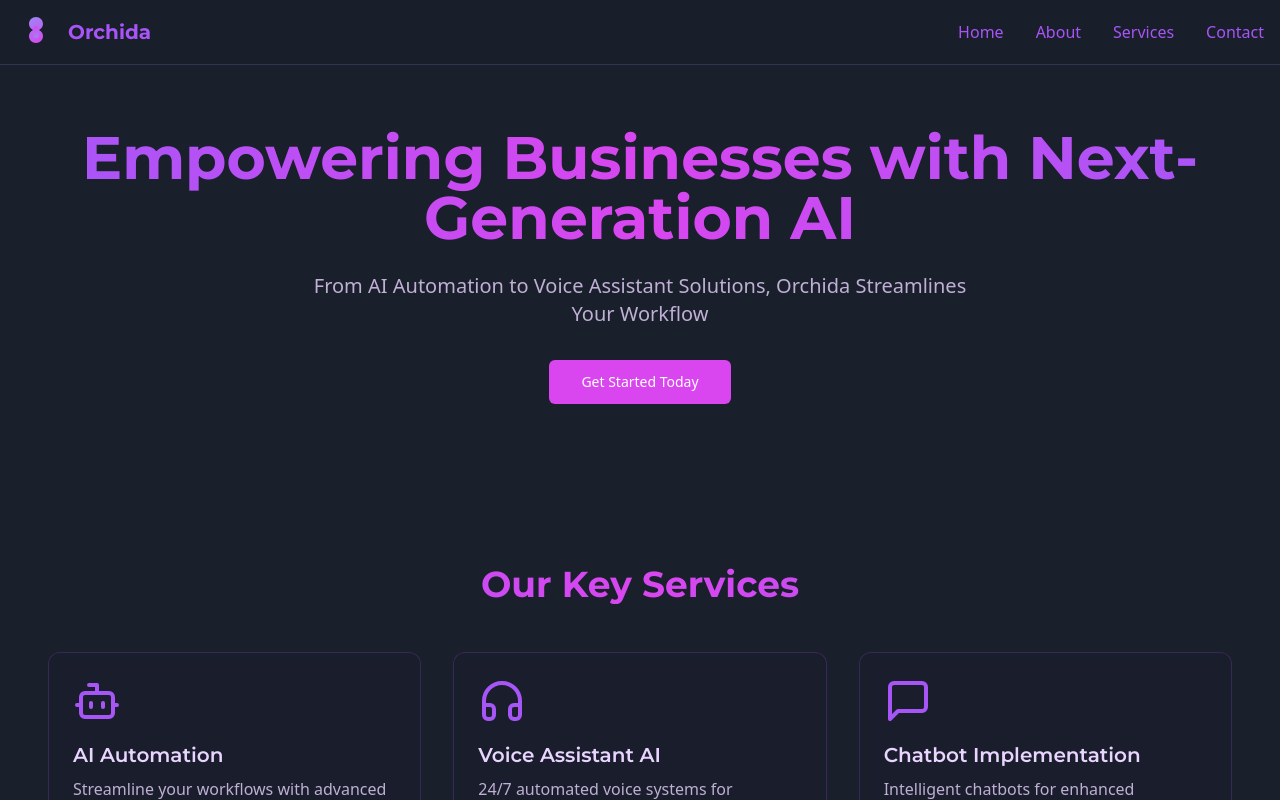
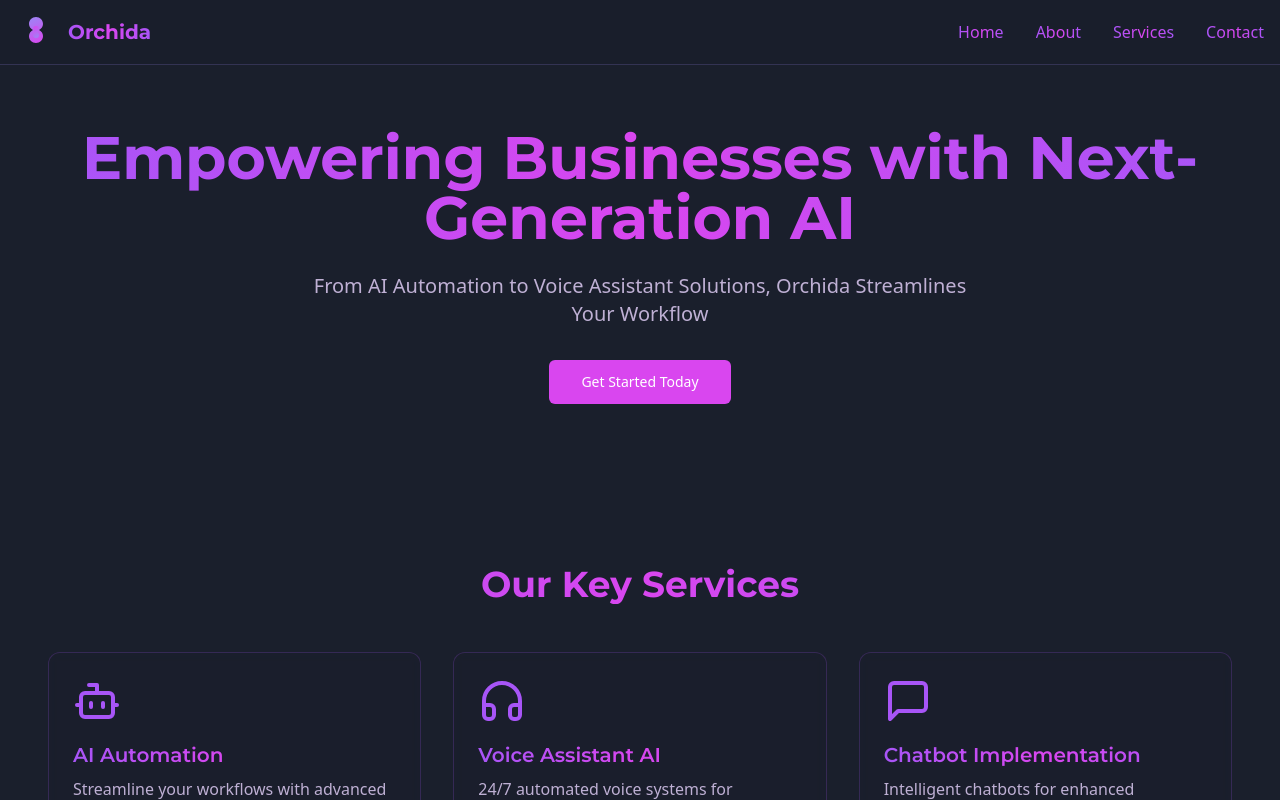
Before and after one commit to YassoBases/orchida-ai-automation-agency, a React (Vite) app: page / in a window 1280 px wide. Shown: the top 800 px of the page. Built offline with nearby package versions, Linux system fonts and the light colour scheme.

Commit message:
Update text colors and submission message
Changed the color of specified text elements to a purple-pink gradient.
Also implemented a confirmation message for successful form submissions to enhance user feedback.
[skip gpt_engineer]

```diff
--- a/src/components/ContactForm.tsx
+++ b/src/components/ContactForm.tsx
@@ -28,7 +28,6 @@ export function ContactForm() {
 
   async function onSubmit(values: ContactFormValues) {
     try {
-      // Store submission in Supabase
       const { error: submissionError } = await supabase
         .from('contact_submissions')
         .insert({
@@ -46,6 +45,8 @@ export function ContactForm() {
       if (submissionError) throw submissionError;
 
       toast({
+        variant: "default",
+        className: "bg-background border border-orchid-400/20",
         title: "Success!",
         description: "Thank you for contacting Orchida! We'll review your inquiry and get back to you shortly.",
       });
--- a/src/components/Navbar.tsx
+++ b/src/components/Navbar.tsx
@@ -4,7 +4,7 @@ export const Navbar = () => {
   const scrollToSection = (sectionId: string) => {
     const element = document.getElementById(sectionId);
     if (element) {
-      const navbarHeight = 64; // 4rem or 64px
+      const navbarHeight = 64;
       const elementPosition = element.getBoundingClientRect().top;
       const offsetPosition = elementPosition + window.pageYOffset - navbarHeight;
 
@@ -21,32 +21,32 @@ export const Navbar = () => {
         <div className="flex items-center justify-between h-16">
           <div className="flex items-center space-x-3">
             <Logo />
-            <span className="font-montserrat font-bold text-xl text-orchid-400">
+            <span className="font-montserrat font-bold text-xl bg-gradient-to-r from-orchid-400 via-orchid-500 to-orchid-400 bg-clip-text text-transparent">
               Orchida
             </span>
           </div>
           <div className="flex items-center space-x-8">
             <button
               onClick={() => scrollToSection('hero')}
-              className="text-orchid-400 hover:text-orchid-300 transition-colors"
+              className="bg-gradient-to-r from-orchid-400 via-orchid-500 to-orchid-400 bg-clip-text text-transparent hover:opacity-80 transition-opacity"
             >
               Home
             </button>
             <button
               onClick={() => scrollToSection('about')}
-              className="text-orchid-400 hover:text-orchid-300 transition-colors"
+              className="bg-gradient-to-r from-orchid-400 via-orchid-500 to-orchid-400 bg-clip-text text-transparent hover:opacity-80 transition-opacity"
             >
               About
             </button>
             <button
               onClick={() => scrollToSection('services')}
-              className="text-orchid-400 hover:text-orchid-300 transition-colors"
+              className="bg-gradient-to-r from-orchid-400 via-orchid-500 to-orchid-400 bg-clip-text text-transparent hover:opacity-80 transition-opacity"
             >
               Services
             </button>
             <button
               onClick={() => scrollToSection('contact')}
-              className="text-orchid-400 hover:text-orchid-300 transition-colors"
+              className="bg-gradient-to-r from-orchid-400 via-orchid-500 to-orchid-400 bg-clip-text text-transparent hover:opacity-80 transition-opacity"
             >
               Contact
             </button>
--- a/src/components/sections/ServicesSection.tsx
+++ b/src/components/sections/ServicesSection.tsx
@@ -35,7 +35,7 @@ export const ServicesSection = () => {
               className="p-6 rounded-xl bg-background/50 backdrop-blur-sm border border-orchid-400/20 hover:border-orchid-500/50 transition-all duration-500 hover:shadow-[0_0_50px_rgba(217,70,239,0.2)] hover:scale-105"
             >
               <service.icon className="w-12 h-12 text-orchid-400 mb-4" />
-              <h3 className="text-xl font-montserrat font-semibold mb-2 text-orchid-100">
+              <h3 className="text-xl font-montserrat font-semibold mb-2 bg-gradient-to-r from-orchid-400 via-orchid-500 to-orchid-400 bg-clip-text text-transparent">
                 {service.title}
               </h3>
               <p className="text-orchid-100/80 mb-6">{service.description}</p>
```
